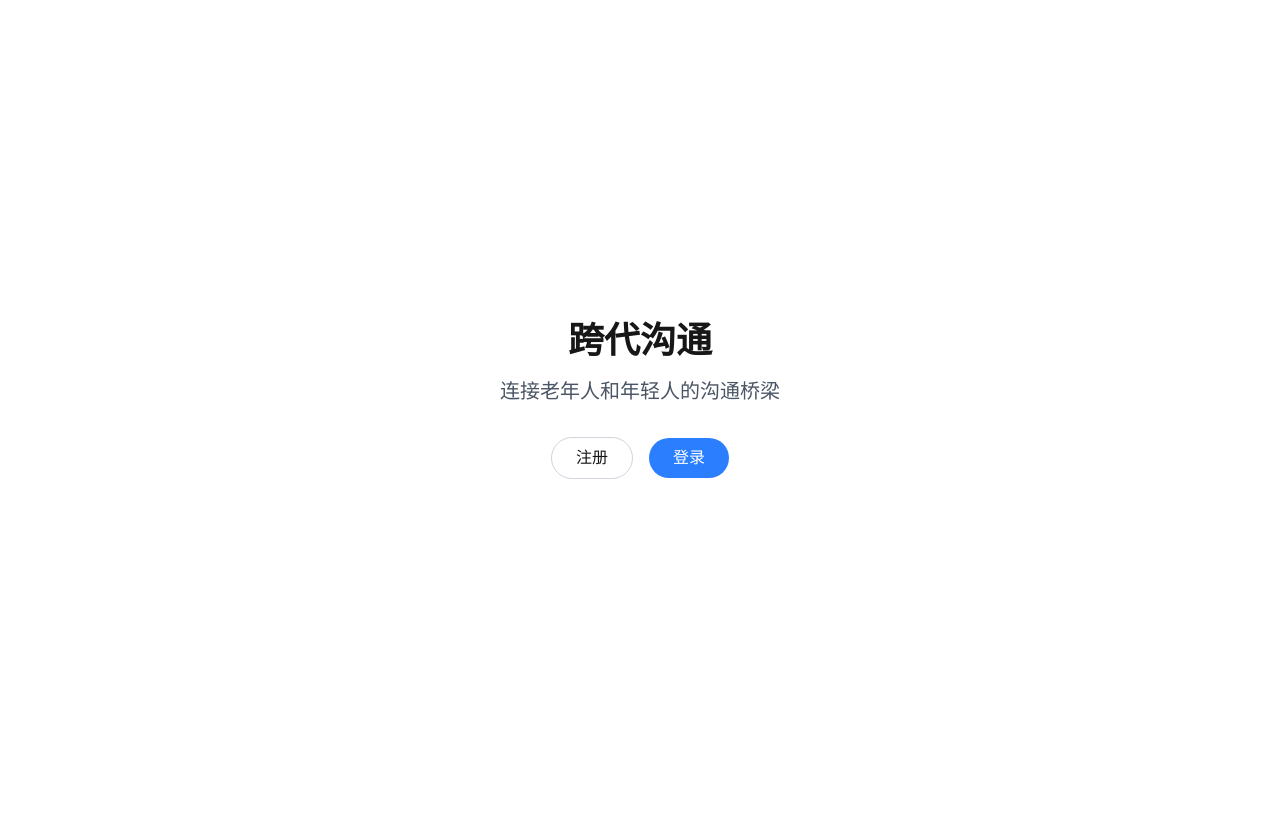
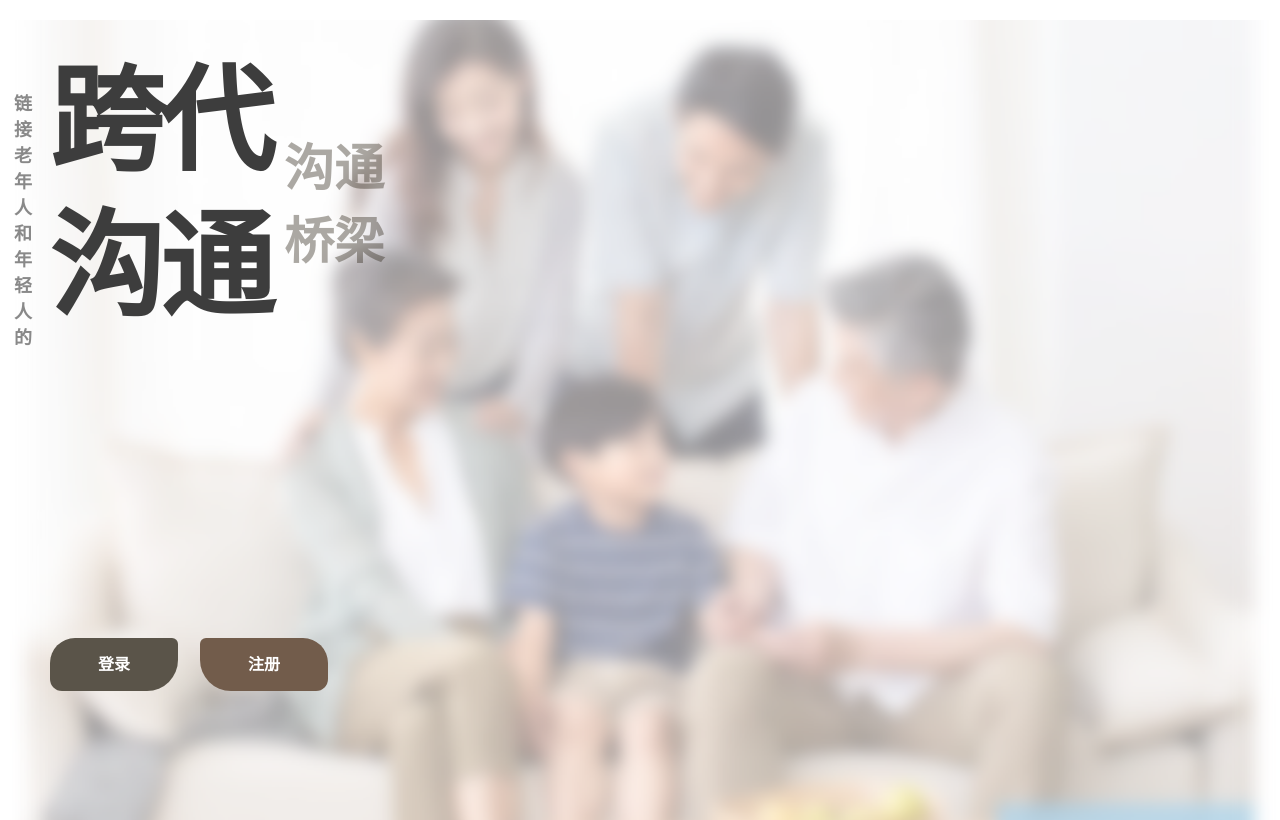
Before and after one commit to Luckymingxuan/AgeBridge, a Next.js app in the folder age-bridge/: page / in a window 1280 px wide. Built offline with nearby package versions, Linux system fonts and the light colour scheme.

Commit message:
完成首页以及按钮设计

```diff
--- a/age-bridge/src/app/page.tsx
+++ b/age-bridge/src/app/page.tsx
@@ -1,30 +1,129 @@
+'use client';
 import Image from "next/image";
-'use client';
 import { useRouter } from 'next/navigation';
 
 export default function Home() {
   const router = useRouter();
 
   return (
-    <div className="grid grid-rows-[20px_1fr_20px] items-center justify-items-center min-h-screen p-8 pb-20 gap-16 sm:p-20 font-[family-name:var(--font-geist-sans)]">
+    <div
+      className="grid grid-rows-[20px_1fr_20px] items-center justify-items-center min-h-screen p-8 pb-20 gap-16 sm:p-20 font-[family-name:var(--font-geist-sans)] relative"
+    >
+      <Image
+        src="/image/first-page/background-image.png"
+        alt="背景图片"
+        fill
+        className="object-cover -z-10"
+        priority
+        style={{ marginTop: '20px' }}
+      />
       <main className="flex flex-col gap-[32px] row-start-2 items-center">
-        <div className="text-center">
-          <h1 className="text-4xl font-bold mb-4">跨代沟通</h1>
-          <p className="text-xl text-gray-600 dark:text-gray-300">
-            连接老年人和年轻人的沟通桥梁
-          </p>
+        <div className="text-center" style={{ position: 'absolute', left: '0', top: '0' }}>
+          <h1
+            style={{
+              position: 'absolute',
+              left: '36px',
+              top: '49px',
+              width: '247px',
+              height: '290px',
+              opacity: 1,
+              fontFamily: 'Alibaba PuHuiTi 3.0',
+              fontSize: '115px',
+              fontWeight: 900,
+              lineHeight: '126%',
+              letterSpacing: '-0.04em',
+              fontVariationSettings: '"opsz" auto',
+              fontFeatureSettings: '"kern" on',
+              color: '#3D3D3D'
+            }}
+          >
+            跨代 沟通
+          </h1>
+          <h2
+            style={{
+              position: 'absolute',
+              left: '270px',
+              top: '128px',
+              width: '128px',
+              height: '93px',
+              opacity: 0.4,
+              fontFamily: 'Alibaba PuHuiTi 3.0',
+              fontSize: '50px',
+              fontWeight: 800,
+              lineHeight: 'normal',
+              letterSpacing: '0em',
+              fontVariationSettings: '"opsz" auto',
+              fontFeatureSettings: '"kern" on',
+              color: '#322A1D'
+            }}
+          >
+            沟通桥梁
+          </h2>
+          <h2
+            style={{
+              position: 'absolute',
+              left: '14px',
+              top: '89px',
+              width: '17px',
+              height: '184px',
+              opacity: 0.6,
+              fontFamily: 'Alibaba PuHuiTi 3.0',
+              fontSize: '18px',
+              fontWeight: 'bold',
+              lineHeight: 'normal',
+              letterSpacing: '0em',
+              fontVariationSettings: '"opsz" auto',
+              fontFeatureSettings: '"kern" on',
+              color: '#3D3D3D'
+            }}
+          >
+            链接老年人和年轻人的
+          </h2>
         </div>
 
         <div className="flex gap-4 items-center">
           <button
             onClick={() => router.push('/signup')}
-            className="px-6 py-2 rounded-full border border-gray-300 hover:bg-gray-100 dark:border-gray-600 dark:hover:bg-gray-800 transition-colors"
+            style={{
+              position: 'absolute',
+              left: '200px',  // 调整 left 属性以靠近登录按钮
+              top: '638px',
+              width: '128px',
+              height: '53px',
+              borderRadius: '25px 6px 31px 12px',
+              opacity: 1,
+              display: 'flex',
+              background: '#725C4B',
+              color: '#FFFFFF',
+              fontFamily: 'Alibaba PuHuiTi 3.0',
+              fontSize: '16px',
+              fontWeight: 'bold',
+              justifyContent: 'center',
+              alignItems: 'center',
+              transform: 'scaleX(-1)',  // 水平翻转按钮
+            }}
           >
-            注册
+            <span style={{ transform: 'scaleX(-1)' }}>注册</span>
           </button>
           <button
             onClick={() => router.push('/login')}
-            className="px-6 py-2 rounded-full bg-blue-500 text-white hover:bg-blue-600 transition-colors font-medium"
+            style={{
+              position: 'absolute',
+              left: '50px',  // 调整 left 属性以靠近注册按钮
+              top: '638px',
+              width: '128px',
+              height: '53px',
+              borderRadius: '25px 6px 31px 12px',
+              opacity: 1,
+              display: 'flex',
+              background: '#5A5449',
+              color: '#FFFFFF',
+              fontFamily: 'Alibaba PuHuiTi 3.0',
+              fontSize: '16px',
+              fontWeight: 'bold',
+              justifyContent: 'center',
+              alignItems: 'center'
+            }}
           >
             登录
           </button>
```
Also changed, not shown: age-bridge/public/image/first-page/background-image.png (added).
